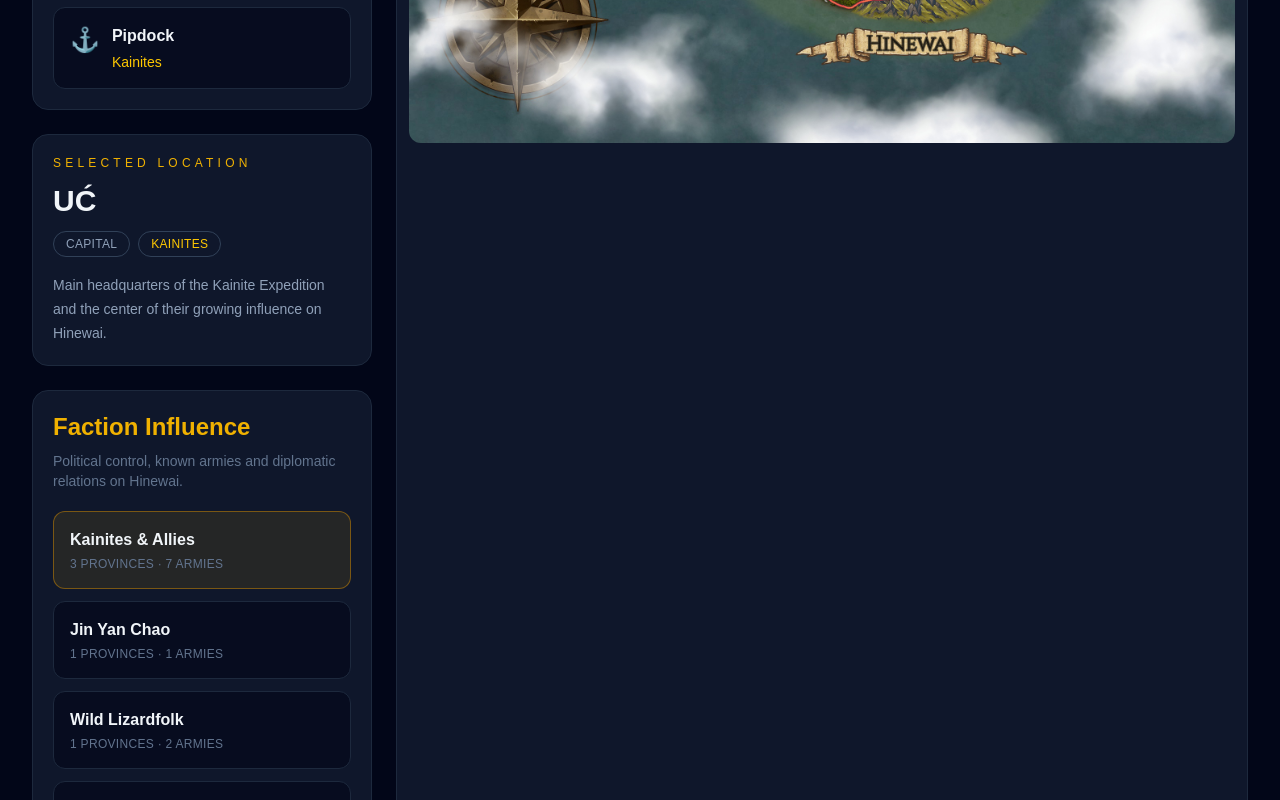
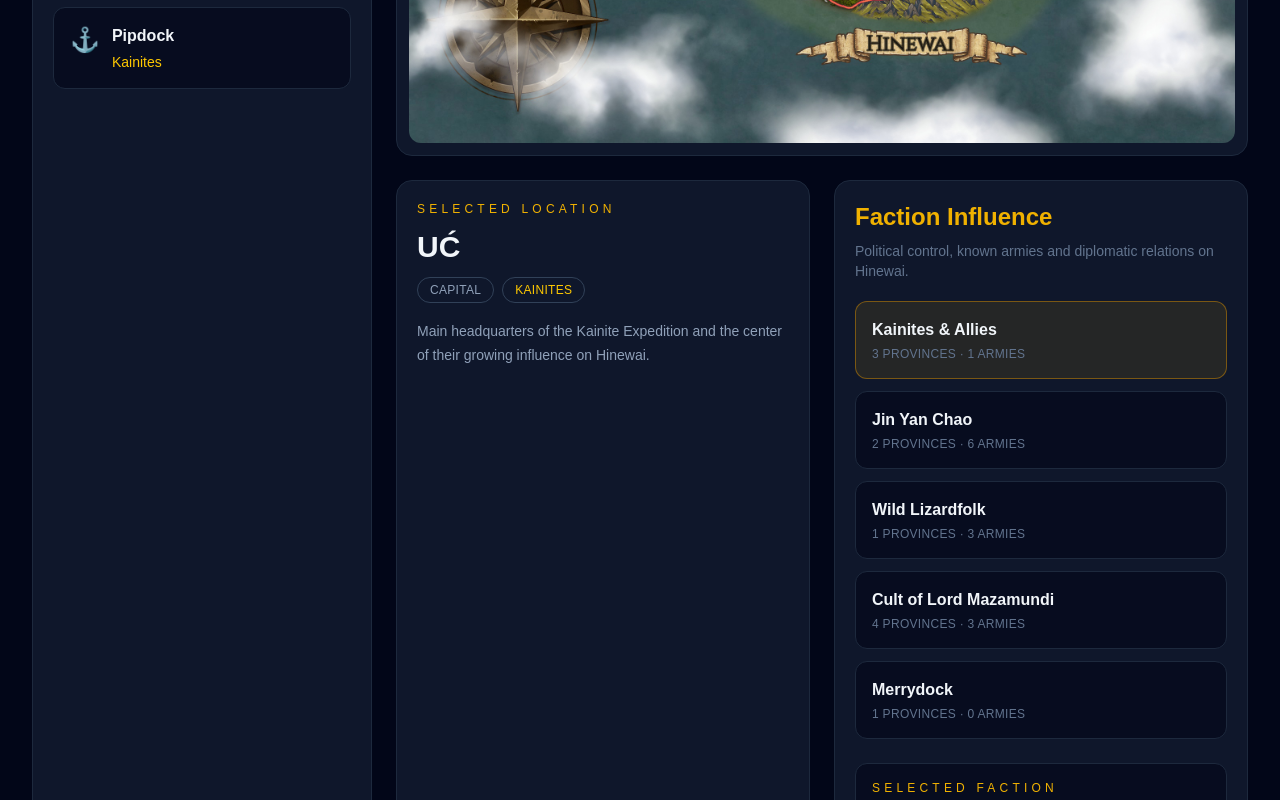
Before and after one commit to Azzimo-dnd/nattau-command, a Next.js app: page /map in a window 1280 px wide. Shown: the part 720-1520 px from the top of the page. Built offline with nearby package versions, Linux system fonts and the light colour scheme.

Commit message:
feat: map leyout changes

```diff
--- a/components/map/InteractiveMap.tsx
+++ b/components/map/InteractiveMap.tsx
@@ -2,8 +2,8 @@
 
 import Image from "next/image";
 import { useState } from "react";
+import { FactionInfluence } from "./FactionInfluence";
 import { mapLocations } from "./mapLocations";
-import { FactionInfluence } from "./FactionInfluence";
 
 function getLocationIcon(type: string) {
   switch (type) {
@@ -42,8 +42,7 @@ export function InteractiveMap() {
 
   return (
     <section className="grid gap-6 xl:grid-cols-[340px_1fr]">
-      <aside className="space-y-6">
-        <div className="rounded-2xl border border-slate-800 bg-slate-900 p-5">
+      <aside className="rounded-2xl border border-slate-800 bg-slate-900 p-5">
         <h2 className="text-2xl font-bold text-yellow-500">Locations</h2>
         <p className="mt-2 text-sm text-slate-500">
           Select a known location to ping it on the strategic map.
@@ -73,11 +72,7 @@ export function InteractiveMap() {
                     <h3 className="font-bold text-slate-100">
                       {location.name}
                     </h3>
-                      <p
-                        className={`mt-1 text-sm ${getOwnerClass(
-                          location.owner
-                        )}`}
-                      >
+                    <p className={`mt-1 text-sm ${getOwnerClass(location.owner)}`}>
                       {location.owner}
                     </p>
                   </div>
@@ -86,37 +81,9 @@ export function InteractiveMap() {
             );
           })}
         </div>
-        </div>
-
-        <div className="rounded-2xl border border-slate-800 bg-slate-900 p-5">
-          <p className="text-xs uppercase tracking-[0.35em] text-yellow-500">
-            Selected Location
-          </p>
-
-          <h2 className="mt-3 text-3xl font-bold">{selectedLocation.name}</h2>
-
-          <div className="mt-3 flex flex-wrap gap-2">
-            <span className="rounded-full border border-slate-700 px-3 py-1 text-xs uppercase tracking-wide text-slate-400">
-              {selectedLocation.type}
-            </span>
-
-            <span
-              className={`rounded-full border border-slate-700 px-3 py-1 text-xs uppercase tracking-wide ${getOwnerClass(
-                selectedLocation.owner
-              )}`}
-            >
-              {selectedLocation.owner}
-            </span>
-          </div>
-
-          <p className="mt-4 text-sm leading-6 text-slate-400">
-            {selectedLocation.description}
-          </p>
-        </div>
-
-        <FactionInfluence />
       </aside>
 
+      <div className="space-y-6">
         <div className="overflow-hidden rounded-2xl border border-slate-800 bg-slate-900 p-3">
           <div className="relative overflow-hidden rounded-xl">
             <Image
@@ -144,7 +111,7 @@ export function InteractiveMap() {
                   title={location.name}
                 >
                   {isSelected && (
-                  <span className="absolute -inset-3 rounded-full bg-yellow-500/40 animate-ping" />
+                    <span className="absolute -inset-3 animate-ping rounded-full bg-yellow-500/40" />
                   )}
 
                   <span
@@ -171,6 +138,39 @@ export function InteractiveMap() {
             })}
           </div>
         </div>
+
+        <section className="grid gap-6 xl:grid-cols-[1fr_1fr]">
+          <div className="rounded-2xl border border-slate-800 bg-slate-900 p-5">
+            <p className="text-xs uppercase tracking-[0.35em] text-yellow-500">
+              Selected Location
+            </p>
+
+            <h2 className="mt-3 text-3xl font-bold">
+              {selectedLocation.name}
+            </h2>
+
+            <div className="mt-3 flex flex-wrap gap-2">
+              <span className="rounded-full border border-slate-700 px-3 py-1 text-xs uppercase tracking-wide text-slate-400">
+                {selectedLocation.type}
+              </span>
+
+              <span
+                className={`rounded-full border border-slate-700 px-3 py-1 text-xs uppercase tracking-wide ${getOwnerClass(
+                  selectedLocation.owner
+                )}`}
+              >
+                {selectedLocation.owner}
+              </span>
+            </div>
+
+            <p className="mt-4 text-sm leading-6 text-slate-400">
+              {selectedLocation.description}
+            </p>
+          </div>
+
+          <FactionInfluence />
+        </section>
+      </div>
     </section>
   );
 }
--- a/components/map/factionData.ts
+++ b/components/map/factionData.ts
@@ -19,11 +19,12 @@ export const factions: Faction[] = [
     description:
       "The Kainite Expedition is a growing military-religious force centered around UĆ, Baldar's faith and the survival of the settlers.",
     controlledProvinces: 3,
-    controlledArmies: 7,
+    controlledArmies: 1,
     relations: [
       { type: "trade", faction: "Merrydock" },
       { type: "non-aggression", faction: "Cult of Lord Mazamundi" },
       { type: "enemy", faction: "Wild Lizardfolk" },
+      { type: "neutral", faction: "Jin Yan Chao" },
     ],
   },
   {
@@ -31,9 +32,10 @@ export const factions: Faction[] = [
     name: "Jin Yan Chao",
     description:
       "An imperial city-state force with strong military presence on Hinewai. Their long-term intentions toward the expedition remain uncertain.",
-    controlledProvinces: 1,
-    controlledArmies: 1,
+    controlledProvinces: 2,
+    controlledArmies: 6,
     relations: [
+      { type: "neutral", faction: "Kainites & Allies" },
       { type: "enemy", faction: "Wild Lizardfolk" },
       { type: "enemy", faction: "Cult of Lord Mazamundi" },
       { type: "neutral", faction: "Merrydock" },
@@ -45,7 +47,7 @@ export const factions: Faction[] = [
     description:
       "Hostile tribal forces scattered across the island. Aggressive toward nearly every other faction.",
     controlledProvinces: 1,
-    controlledArmies: 2,
+    controlledArmies: 3,
     relations: [
       { type: "enemy", faction: "Kainites & Allies" },
       { type: "enemy", faction: "Jin Yan Chao" },
@@ -58,8 +60,8 @@ export const factions: Faction[] = [
     name: "Cult of Lord Mazamundi",
     description:
       "A militant cult controlling corrupted territory. Currently bound to the Kainites by a non-aggression agreement and border passage rights.",
-    controlledProvinces: 2,
-    controlledArmies: 2,
+    controlledProvinces: 4,
+    controlledArmies: 3,
     relations: [
       { type: "non-aggression", faction: "Kainites & Allies" },
       { type: "enemy", faction: "Wild Lizardfolk" },
```
Lines whose indentation alone changed are shown as unchanged.
